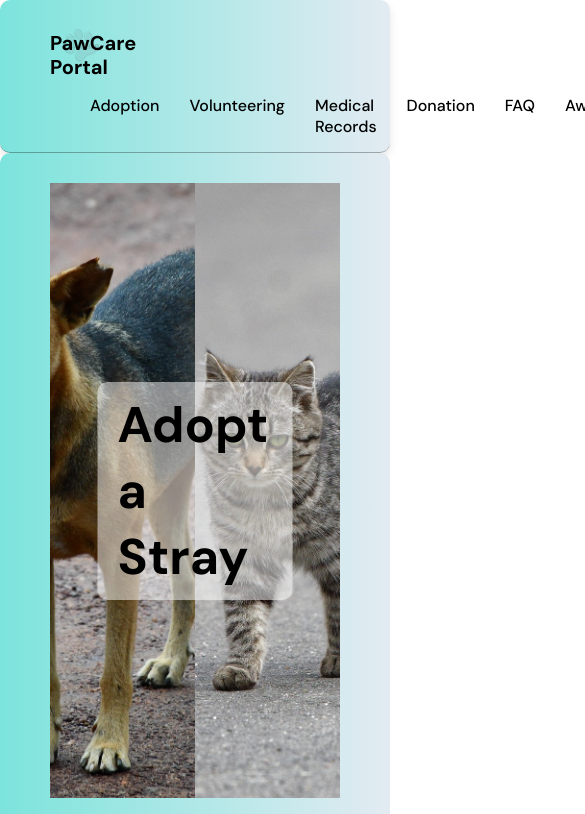
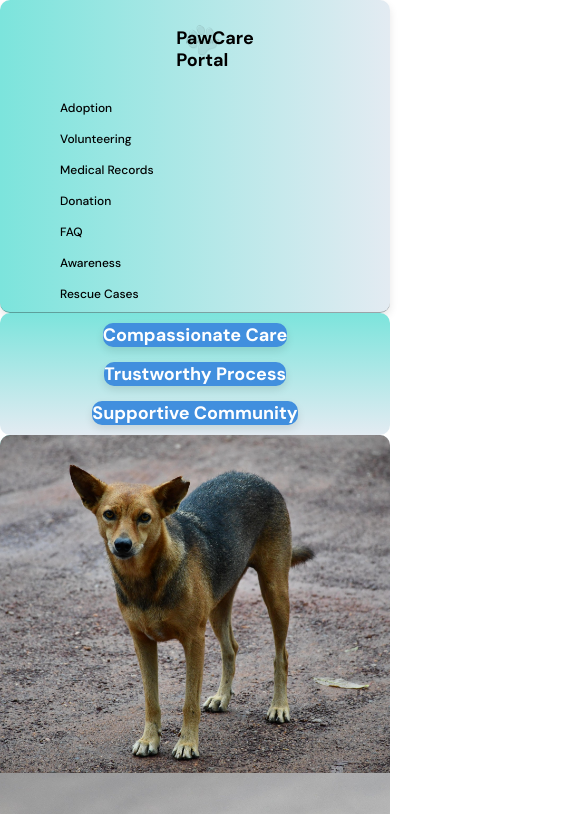
Before and after one commit to VaradRane12/PawCare, a React (Create React App) app: page /adopt in a window 390 px wide. Shown: the top 814 px of the page, 585 px wide, since content can reach past the window. Built offline with nearby package versions, Linux system fonts and the light colour scheme.

Commit message:
Made navbar responsive and added stuff in adopt

```diff
--- a/src/Adopt.js
+++ b/src/Adopt.js
@@ -2,12 +2,14 @@ import React from "react";
 import AdoptPageHero from "./AdoptPageHero";
 import Navbar from "./Navbar";
 import Footer from "./Footer";
+import AdoptCharacteristics from "./AdoptCharacteristics";
 
 const Adopt = () => {
   return (
     <div>
       <Navbar/>
-      <AdoptPageHero image1={require("./images/x.jpg")} image2={require("./images/z.jpg")} title="Adopt a Stray" />
+      <AdoptCharacteristics/>
+      <AdoptPageHero catImage={require("./images/z.jpg")} dogImage={require("./images/x.jpg")} title="Adopt a Stray" />
       {/* Add other sections like adoptable pets, filters, etc. */}
       <Footer />
     </div>
--- /dev/null
+++ b/src/AdoptCharacteristics.js
@@ -0,0 +1,31 @@
+import React from "react";
+
+const AdoptCharacteristics = () => {
+  const characteristics = [
+    {
+      title: "Compassionate Care",
+      info: "Our rescued animals are provided love and proper medical care before adoption.",
+    },
+    {
+      title: "Trustworthy Process",
+      info: "We ensure a smooth, transparent adoption process to find the perfect match.",
+    },
+    {
+      title: "Supportive Community",
+      info: "Join a network of adopters and volunteers who care about animal welfare.",
+    },
+  ];
+
+  return (
+    <div className="adopt-characteristics-container">
+      {characteristics.map((char, index) => (
+        <div key={index} className="adopt-characteristics-box">
+          <h2 className="adopt-characteristics-title">{char.title}</h2>
+          <div className="adopt-characteristics-info">{char.info}</div>
+        </div>
+      ))}
+    </div>
+  );
+};
+
+export default AdoptCharacteristics;
--- a/src/AdoptPageHero.js
+++ b/src/AdoptPageHero.js
@@ -1,11 +1,28 @@
 import React from "react";
+import { useNavigate } from "react-router-dom";
 
-const AdoptPageHero = ({ image1, image2, title }) => {
+const AdoptPageHero = ({ dogImage, catImage }) => {
+  const navigate = useNavigate();
+
   return (
     <div className="adopt-page-hero">
-      <img src={image1} alt="Adopt Stray 1" className="adopt-page-hero__image" />
-      <img src={image2} alt="Adopt Stray 2" className="adopt-page-hero__image" />
-      {title && <h1 className="adopt-page-hero__title">{title}</h1>}
+      {/* Stray Dog Section */}
+      <div
+        className="adopt-page-hero__image-container"
+        onClick={() => navigate("/dog-adoption")} // Redirects to dog adoption page
+      >
+        <img src={dogImage} alt="Adopt Stray Dog" className="adopt-page-hero__image" />
+        <div className="adopt-page-hero__info">Learn more about adopting a stray dog!</div>
+      </div>
+
+      {/* Cat Section */}
+      <div
+        className="adopt-page-hero__image-container"
+        onClick={() => navigate("/cat-adoption")} // Redirects to cat adoption page
+      >
+        <img src={catImage} alt="Adopt Stray Cat" className="adopt-page-hero__image" />
+        <div className="adopt-page-hero__info">Discover how to adopt a stray cat!</div>
+      </div>
     </div>
   );
 };
--- a/src/index.css
+++ b/src/index.css
@@ -20,7 +20,6 @@
   box-shadow: 0px 4px 8px rgba(0, 0, 0, 0.1);
   border-bottom: 1px solid rgba(0, 0, 0, 0.3);
   border-radius: 10px;
-
 }
 
 .navbar__logo {
@@ -39,10 +38,9 @@
   z-index: 2;
 }
 
-
 .navbar__pawprint {
   width: 100%;
-  max-width: none; /* Remove any width restrictions */
+  max-width: none;
   margin-left: 0;
   margin-right: 0;
   position: absolute;
@@ -52,7 +50,7 @@
   background: url('/public/logo_pawprint.png') no-repeat center;
   background-size: contain;
   opacity: 0.2;
-  z-index: 1; /* Keeps pawprint behind text */
+  z-index: 1;
 }
 
 .navbar__menu {
@@ -73,6 +71,39 @@
   color: #2a9d8f;
 }
 
+/* Responsive design using media queries */
+@media (max-width: 768px) {
+  .navbar {
+    flex-direction: column;
+    padding: 10px 20px;
+  }
+
+  .navbar__menu {
+    flex-direction: column;
+    align-items: flex-start;
+    gap: 15px;
+    width: 100%;
+  }
+
+  .navbar__item {
+    font-size: 14px;
+  }
+
+  .navbar__logo {
+    justify-content: center;
+    margin-bottom: 10px;
+  }
+}
+
+@media (max-width: 480px) {
+  .navbar__title {
+    font-size: 18px;
+  }
+
+  .navbar__item {
+    font-size: 12px;
+  }
+}
 
 /* This is the css code for the adopt banner and its components*/
 
@@ -164,7 +195,7 @@
   justify-content: center;
   gap: 70px;
   padding: 20px 0;
-  background:linear-gradient(to right, #7ce4dc, #d9e8f5);
+  background: linear-gradient(to right, #7ce4dc, #d9e8f5);
   border-radius: 10px;
 }
 
@@ -179,11 +210,37 @@
   cursor: pointer;
   font-size: 16px;
   font-weight: bold;
+  text-align: center; /* Ensures text is aligned */
+  white-space: nowrap; /* Prevents text wrapping */
+  overflow: hidden; /* Hides overflow */
+  text-overflow: ellipsis; /* Adds ellipsis if text overflows */
   transition: background 0.3s ease-in-out;
 }
 
 .rescue-btn:hover {
   background-color: #2c72b5;
+}
+
+/* Responsive adjustments */
+@media (max-width: 768px) {
+  .rescue-container {
+    flex-direction: column;
+    gap: 20px; /* Reduces spacing for smaller screens */
+  }
+
+  .rescue-btn {
+    width: 180px; /* Adjust width for smaller screens */
+    font-size: 14px; /* Scale down font size */
+    padding: 10px 20px; /* Reduce padding */
+  }
+}
+
+@media (max-width: 480px) {
+  .rescue-btn {
+    width: 160px;
+    font-size: 12px;
+    padding: 8px 16px;
+  }
 }
 
 
@@ -381,34 +438,172 @@
 
 .adopt-page-hero {
   width: 100%;
-  padding: 0 50px;         /* Same horizontal padding as the navbar */
-  box-sizing: border-box;  /* Include padding in the width calculation */
-  height: 80vh;            /* Adjust height as needed */
+  box-sizing: border-box;
+  height: 80vh;
   display: flex;
+  flex-wrap: wrap; /* Makes layout responsive */
+  border-radius: 10px;
+  background: linear-gradient(to right, #7ce4dc, #e3ebf2);
   position: relative;
   overflow: hidden;
-  border-radius: 10px;
-  padding-top: 30px;  /* Creates a subtle gap inside the section */
-  padding-bottom: 30px; /* Ensures the same spacing below */
-  background: linear-gradient(to right, #7ce4dc, #e3ebf2); /* Gradient background matching navbar */
+}
+
+.adopt-page-hero__image-container {
+  width: 50%; /* Each container occupies half the width */
+  height: 100%;
+  position: relative;
+  cursor: pointer; /* Turns it into a clickable element */
+  overflow: hidden; /* Keeps content inside bounds */
+  display: flex;
+  align-items: center;
+  justify-content: center;
+  transition: transform 0.3s ease-in-out; /* Smooth hover effect */
+}
+
+.adopt-page-hero__image-container:hover {
+  transform: scale(1.05); /* Slight zoom effect on hover */
 }
 
 .adopt-page-hero__image {
-  width: 50%;              /* Each image fills half of the inner width */
+  width: 100%;
   height: 100%;
-  object-fit: cover;       /* Ensure images fill height without distorting aspect ratio */
+  object-fit: cover; /* Keeps images from distorting */
 }
 
-.adopt-page-hero__title {
+.adopt-page-hero__info {
   position: absolute;
-  top: 50%;
+  bottom: 10px; /* Places text at the bottom */
   left: 50%;
-  transform: translate(-50%, -50%);
-  font-size: 50px;
+  transform: translateX(-50%); /* Centers horizontally */
+  background: rgba(0, 0, 0, 0.6);
+  color: white;
+  font-size: 18px;
   font-weight: bold;
-  color: black;
-  background: rgba(255, 255, 255, 0.5);
   padding: 10px 20px;
   border-radius: 10px;
-  z-index: 2;
+  display: none; /* Initially hidden */
+  white-space: nowrap; /* Prevents text wrapping */
+  text-align: center; /* Centers the text if needed */
 }
+
+.adopt-page-hero__image-container:hover .adopt-page-hero__info {
+  display: block; /* Appears on hover */
+}
+
+
+/* Responsive Design */
+@media (max-width: 768px) {
+  .adopt-page-hero {
+    flex-direction: column; /* Stacks items vertically */
+  }
+
+  .adopt-page-hero__image-container {
+    width: 100%;
+    height: 50%; /* Adjust height */
+  }
+
+  .adopt-page-hero__info {
+    font-size: 16px; /* Adjust text size for smaller screens */
+  }
+}
+
+@media (max-width: 480px) {
+  .adopt-page-hero__info {
+    font-size: 14px; /* Further scaling for small devices */
+    padding: 8px 16px;
+  }
+}
+
+
+
+/* Why to adopt kinda Buttons */
+.adopt-characteristics-container {
+  width: calc(100% - 100px); /* Matches navbar width with 50px padding on each side */
+  margin: 0 auto; /* Centers the container */
+  display: flex;
+  justify-content: space-between;
+  align-items: center;
+  gap: 20px; /* Spacing between boxes */
+  padding: 15px 50px; /* Same padding as navbar */
+  background: linear-gradient(to bottom, #7ce4dc, #e3ebf2); /* Matches navbar background */
+  border-radius: 10px; /* Consistent rounded corners */
+}
+
+.adopt-characteristics-box {
+  flex: 1; /* Ensures equal width for all boxes */
+  height: 200px; /* Box height */
+  position: relative;
+  cursor: pointer; /* Indicates interactivity */
+  border-radius: 10px;
+  overflow: hidden;
+  background: #418fde; /* Updated box color */
+  display: flex;
+  align-items: center;
+  justify-content: center;
+  transition: transform 0.3s ease-in-out, background 0.3s ease-in-out;
+  box-shadow: 0px 4px 8px rgba(0, 0, 0, 0.1); /* Adds a soft shadow */
+}
+
+.adopt-characteristics-box:hover {
+  transform: scale(1.05); /* Zoom effect */
+}
+
+.adopt-characteristics-title {
+  font-size: 20px;
+  font-weight: bold;
+  color: white;
+  text-align: center;
+  z-index: 2; /* Ensures title stays above */
+  transition: opacity 0.3s ease-in-out; /* Smooth fade effect */
+}
+
+.adopt-characteristics-box:hover .adopt-characteristics-title {
+  opacity: 0; /* Fades out the title when hovered */
+}
+
+.adopt-characteristics-info {
+  position: absolute;
+  top: 50%; /* Vertically centers the text */
+  left: 50%; /* Horizontally centers the text */
+  transform: translate(-50%, -50%); /* Perfect centering */
+  width: 100%; /* Fills the entire box width */
+  height: 100%; /* Fills the entire box height */
+  background: rgba(0, 0, 0, 0.8); /* Dark overlay */
+  color: white;
+  font-size: 16px;
+  font-weight: bold;
+  padding: 10px;
+  display: flex;
+  align-items: center;
+  justify-content: center;
+  text-align: center; /* Aligns text in the center */
+  opacity: 0; /* Hidden by default */
+  transition: opacity 0.3s ease-in-out; /* Smooth fade effect */
+}
+
+.adopt-characteristics-box:hover .adopt-characteristics-info {
+  opacity: 1; /* Fully visible on hover */
+}
+
+/* Responsive Design */
+@media (max-width: 768px) {
+  .adopt-characteristics-container {
+    flex-direction: column; /* Stacks boxes vertically */
+    width: calc(100% - 40px); /* Adjust for smaller screens */
+    padding: 10px 20px; /* Matches smaller navbar padding */
+    gap: 15px;
+  }
+
+  .adopt-characteristics-box {
+    height: 150px; /* Adjust height for smaller screens */
+  }
+
+  .adopt-characteristics-title {
+    font-size: 18px; /* Smaller font size */
+  }
+
+  .adopt-characteristics-info {
+    font-size: 14px; /* Adjusts text size */
+    padding: 8px;
+  }
+}
```
